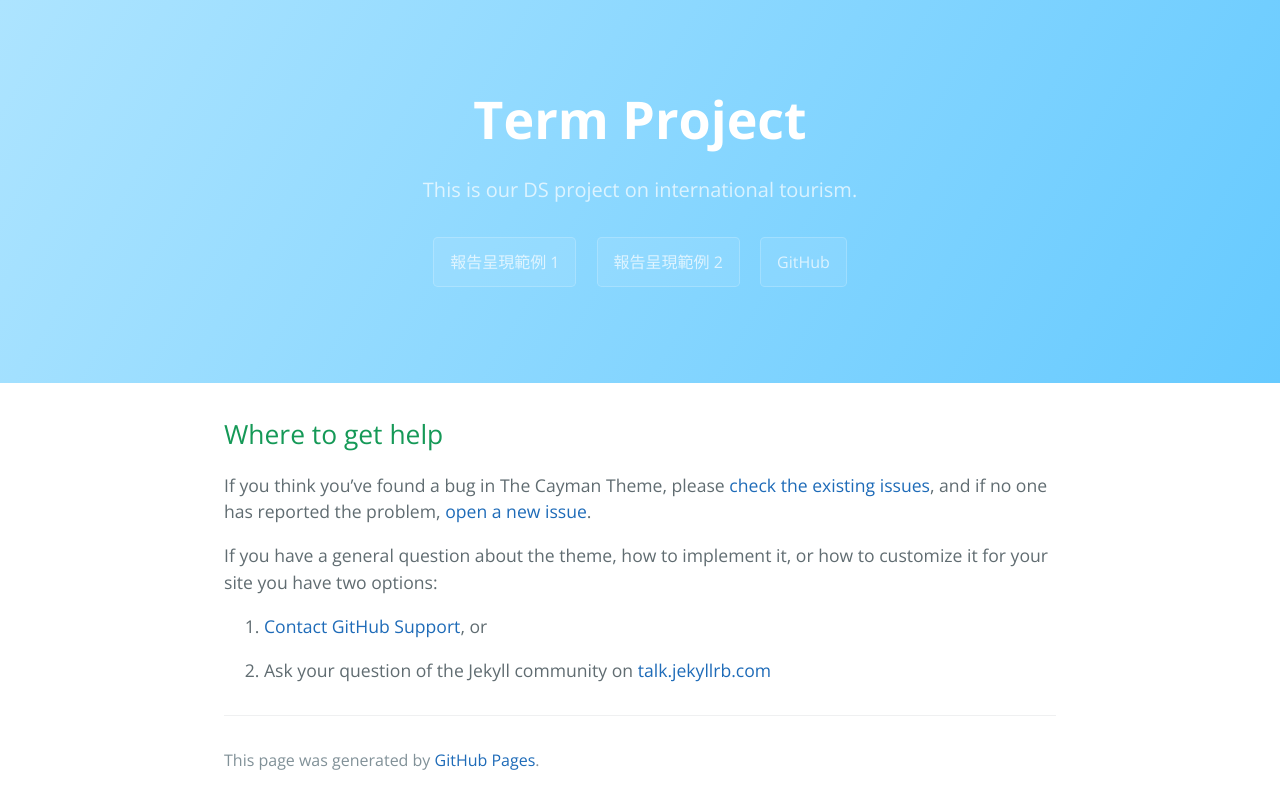
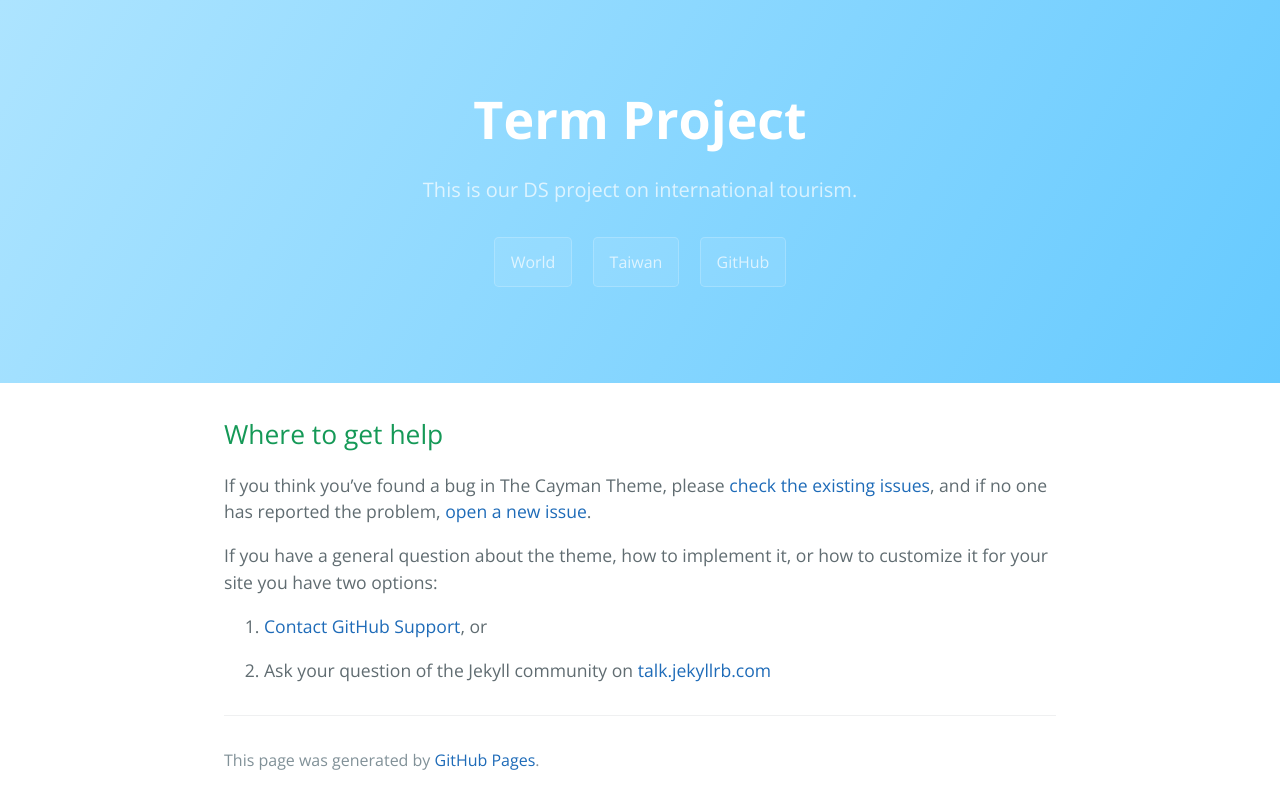
Before and after one commit to rlads2017G1/rlads2017G1.github.io, a Jekyll site: the page built from docs/SUPPORT.md, in a window 1280 px wide. Shown: the top 809 px of the page. Built offline with Jekyll 4.4.1, drawn with Linux system fonts in a browser that asks for light colours; our own code applies the rules of GitHub Pages for plain Markdown files.

Commit message:
update link

```diff
--- a/_layouts/default.html
+++ b/_layouts/default.html
@@ -17,8 +17,8 @@
          <a href="https://liao961120.github.io/ds_tour/dashboard_demo.html" class="btn">View Project</a>
       {% endif %}
       {% if site.show_downloads %}
-        <a href="./dashboard_demo_1.html" class="btn">報告呈現範例 1</a>
-        <a href="./dashboard_demo.html" class="btn">報告呈現範例 2</a>
+        <a href="./.html" class="btn">World</a>
+        <a href="./presentation.html" class="btn">Taiwan</a>
         <a href="{{ site.github.repository_url }}" class="btn">GitHub</a>
       {% endif %}
     </section>
```
